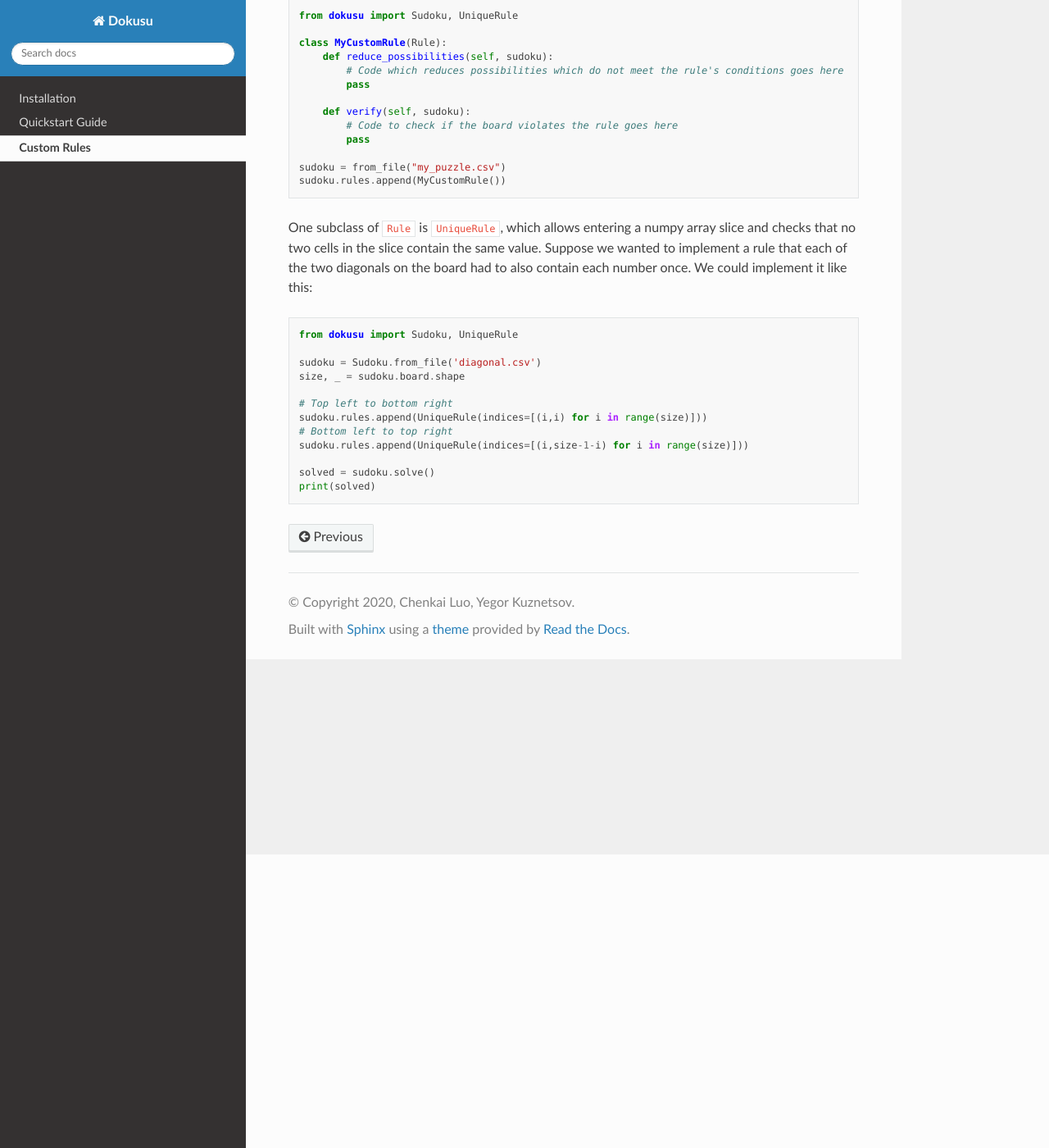
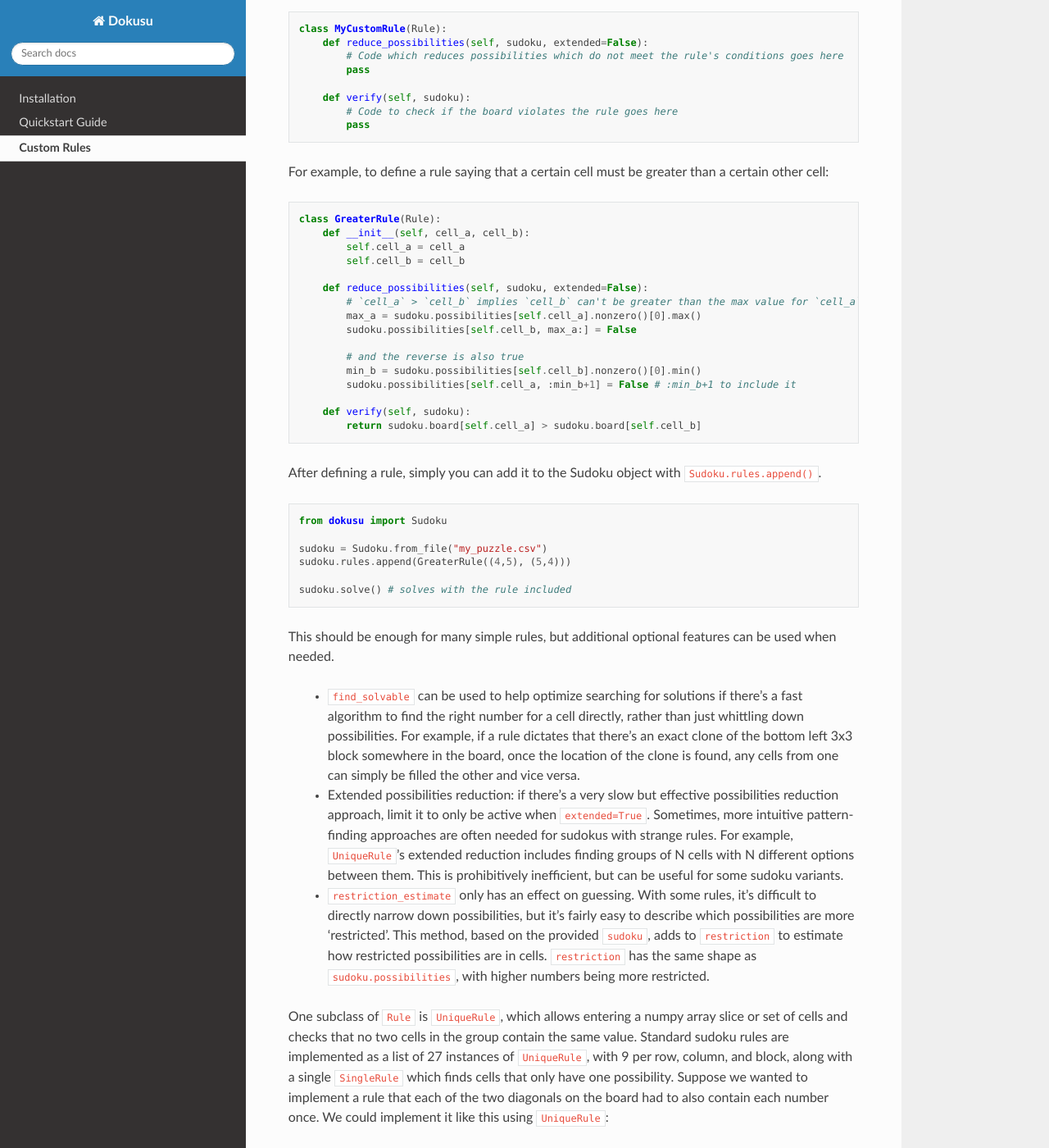
Before and after one commit to Chenkail/Dokusu, a Sphinx documentation site: the page built from docs/source/custom-rules.rst, in a window 1280 px wide and 1400 px high, scrolled down 358 px. Shown: the whole window at 82% size. Built offline with Sphinx 7.4.7 and the Read the Docs theme 2.0.0, drawn with Linux system fonts in a browser that asks for light colours; some of the changed text lies outside the part shown.

Commit message:
documentation of custom rules

```diff
--- a/docs/source/custom-rules.rst
+++ b/docs/source/custom-rules.rst
@@ -2,14 +2,14 @@
 Custom Rules
 ************
 
-The library supports defining your own rules for more complicated sudoku puzzles. For example, in anti-knight sudoku, a number cannot occur a (chess) knight's move away from another instance of that number. Each ``Rule`` object must implement two methods: ``reduce_possibilities`` and ``verify``. ``reduce_possibilities`` is used to trim the solution space based on the rule, while ``verify`` checks if the current board state violates the rule. There is a third method, ``find_solvable``, which is optional, but can be used to help optimize searching for solutions. After defining a rule, simply you can add it to the Sudoku object with ``Sudoku.rules.append()``.
+The library supports defining your own rules for more complicated sudoku puzzles. For example, in anti-knight sudoku, a number cannot occur a (chess) knight's move away from another instance of that number. The most basic viable ``Rule`` object must implement the two methods ``reduce_possibilities`` and ``verify``.
+ - ``reduce_possibilities`` is used to trim the solution space based on the rule. It is meant to operate in-place on ``sudoku.possibilities``.
+ - ``verify`` checks if the current board state violates the rule, returning ``True`` if the board is valid or ``False`` if it breaks the rule.
 
 .. code:: python
 
-    from dokusu import Sudoku, UniqueRule
-
     class MyCustomRule(Rule):
-        def reduce_possibilities(self, sudoku):
+        def reduce_possibilities(self, sudoku, extended=False):
             # Code which reduces possibilities which do not meet the rule's conditions goes here
             pass
 
@@ -17,11 +17,61 @@ The library supports defining your own rules for more complicated sudoku puzzles
             # Code to check if the board violates the rule goes here
             pass
 
-    sudoku = from_file("my_puzzle.csv")
-    sudoku.rules.append(MyCustomRule())
+For example, to define a rule saying that a certain cell must be greater than a certain other cell:
 
+.. code:: python
 
-One subclass of ``Rule`` is ``UniqueRule``, which allows entering a numpy array slice and checks that no two cells in the slice contain the same value. Suppose we wanted to implement a rule that each of the two diagonals on the board had to also contain each number once. We could implement it like this:
+    class GreaterRule(Rule):
+        def __init__(self, cell_a, cell_b):
+            self.cell_a = cell_a
+            self.cell_b = cell_b
+
+        def reduce_possibilities(self, sudoku, extended=False):
+            # `cell_a` > `cell_b` implies `cell_b` can't be greater than the max value for `cell_a`
+            max_a = sudoku.possibilities[self.cell_a].nonzero()[0].max()
+            sudoku.possibilities[self.cell_b, max_a:] = False
+
+            # and the reverse is also true
+            min_b = sudoku.possibilities[self.cell_b].nonzero()[0].min()
+            sudoku.possibilities[self.cell_a, :min_b+1] = False # :min_b+1 to include it
+
+        def verify(self, sudoku):
+            return sudoku.board[self.cell_a] > sudoku.board[self.cell_b]
+
+After defining a rule, simply you can add it to the Sudoku object with ``Sudoku.rules.append()``.
+
+.. code:: python
+
+    from dokusu import Sudoku
+
+    sudoku = Sudoku.from_file("my_puzzle.csv")
+    sudoku.rules.append(GreaterRule((4,5), (5,4)))
+
+    sudoku.solve() # solves with the rule included
+
+This should be enough for many simple rules, but additional optional features can be used when needed.
+
+ - ``find_solvable`` can be used to help optimize searching for solutions if there's a fast algorithm to find
+   the right number for a cell directly, rather than just whittling down possibilities. For example, if a rule
+   dictates that there's an exact clone of the bottom left 3x3 block somewhere in the board, once the location
+   of the clone is found, any cells from one can simply be filled the other and vice versa.
+ - Extended possibilities reduction: if there's a very slow but effective possibilities reduction approach,
+   limit it to only be active when ``extended=True``. Sometimes, more intuitive pattern-finding approaches are
+   often needed for sudokus with strange rules. For example, ``UniqueRule``'s extended reduction includes
+   finding groups of N cells with N different options between them. This is prohibitively inefficient, but can
+   be useful for some sudoku variants.
+ - ``restriction_estimate`` only has an effect on guessing. With some rules, it's difficult to directly narrow
+   down possibilities, but it's fairly easy to describe which possibilities are more 'restricted'. This method,
+   based on the provided ``sudoku``, adds to ``restriction`` to estimate how restricted possibilities are in
+   cells. ``restriction`` has the same shape as ``sudoku.possibilities``, with higher numbers being more
+   restricted.
+
+One subclass of ``Rule`` is ``UniqueRule``, which allows entering a numpy array slice or set of cells and
+checks that no two cells in the group contain the same value. Standard sudoku rules are implemented as a list
+of 27 instances of ``UniqueRule``, with 9 per row, column, and block, along with a single ``SingleRule``
+which finds cells that only have one possibility. Suppose we wanted to implement a rule that each of the
+two diagonals on the board had to also contain each number once. We could implement it like
+this using ``UniqueRule``:
 
 .. code:: python
 
@@ -38,46 +88,7 @@ One subclass of ``Rule`` is ``UniqueRule``, which allows entering a numpy array
     solved = sudoku.solve()
     print(solved)
 
-
-..
-    # Currently broken
-    .. code:: python
-
-        from dokusu import Sudoku, Rule
-
-        class DiagonalRule(Rule):
-            def reduce_possibilities(self, sudoku):
-                size, _ = sudoku.board.shape
-                for i in range(size):
-                    # Diagonal from top left to bottom right
-                    value = sudoku.board[(i, i)]
-                    for j in range(i+1, size):
-                        # Remove from set of possibilities -
-                        # Remember that the array is indexed from zero!
-                        sudoku.possibilities[j, j, value-1] = False
-
-                    # Diagonal from bottom left to top right
-                    value = sudoku.board[(i, rows-i-1)]
-                    for j in range(i+1, size):
-                        sudoku.possibilities[j, rows-j-1, value-1] = False
-
-            def verify(self, sudoku):
-                size, _ = sudoku.board.shape
-                for i in range(size):
-                    # Diagonal from top left to bottom right
-                    value = sudoku.board[(i, i)]
-                    for j in range(i+1, size):
-                        if sudoku.board[j, j] == value:
-                            return False
-
-                    # Diagonal from bottom left to top right
-                    value = sudoku.board[(i, rows-i-1)]
-                    for j in range(i+1, size):
-                        if sudoku.board[j, rows-j-1] == value:
-                            return False
-
-                return True
-
-        sudoku = Sudoku.from_file('diagonal.csv')
-        sudoku.rules.append(DiagonalRule())
-        sudoku.solve()
+There are two variant rules implemented at the moment:
+ - ``AntiKnightRule``, where a number isn't allowed to be a knight's move away from another of itself
+ - ``KillerCageRule``, where a cage is defined as a group of cells with a target sum. Within cages, digits
+   may not repeat and must sum to the target sum.
```
